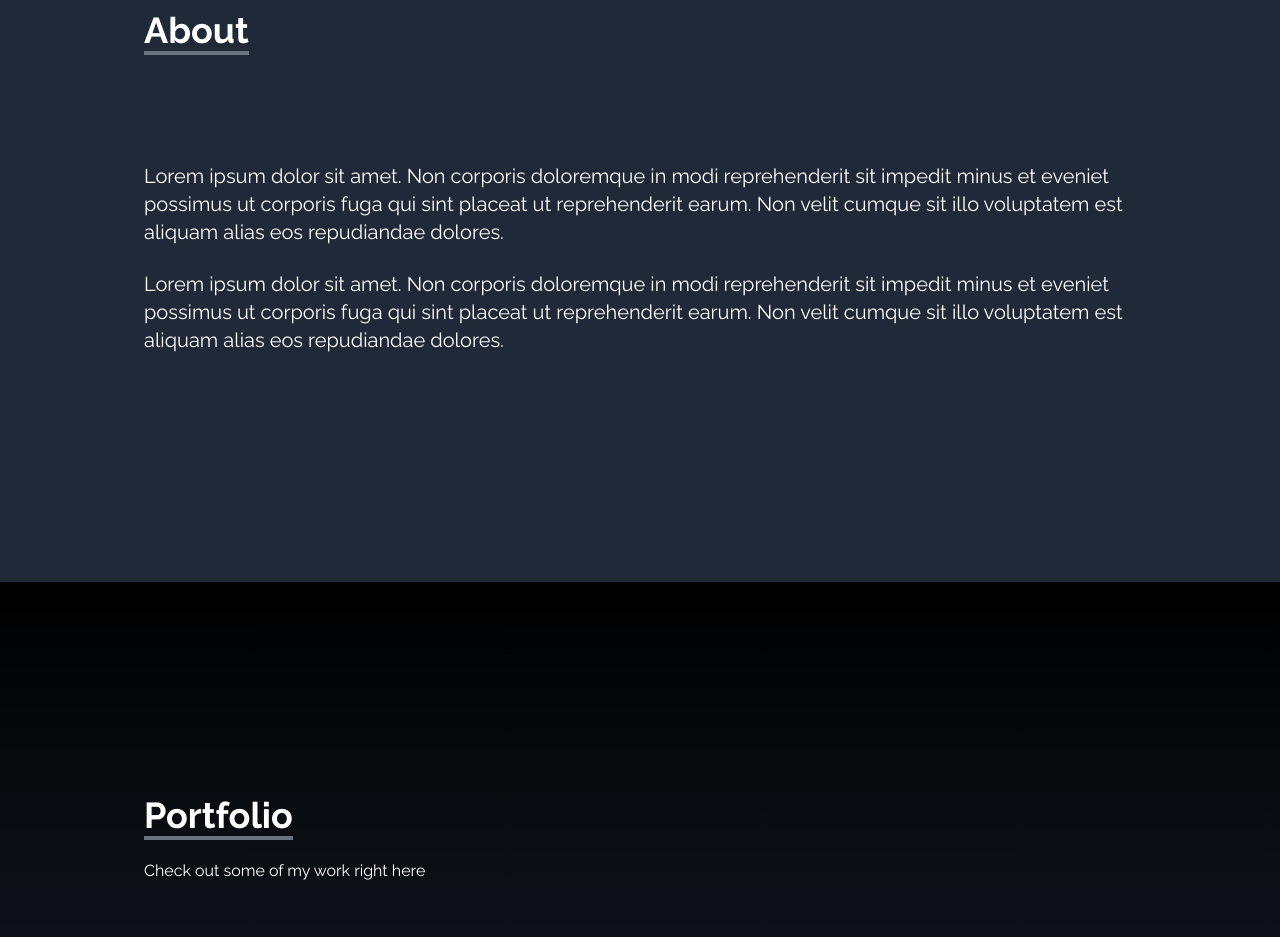
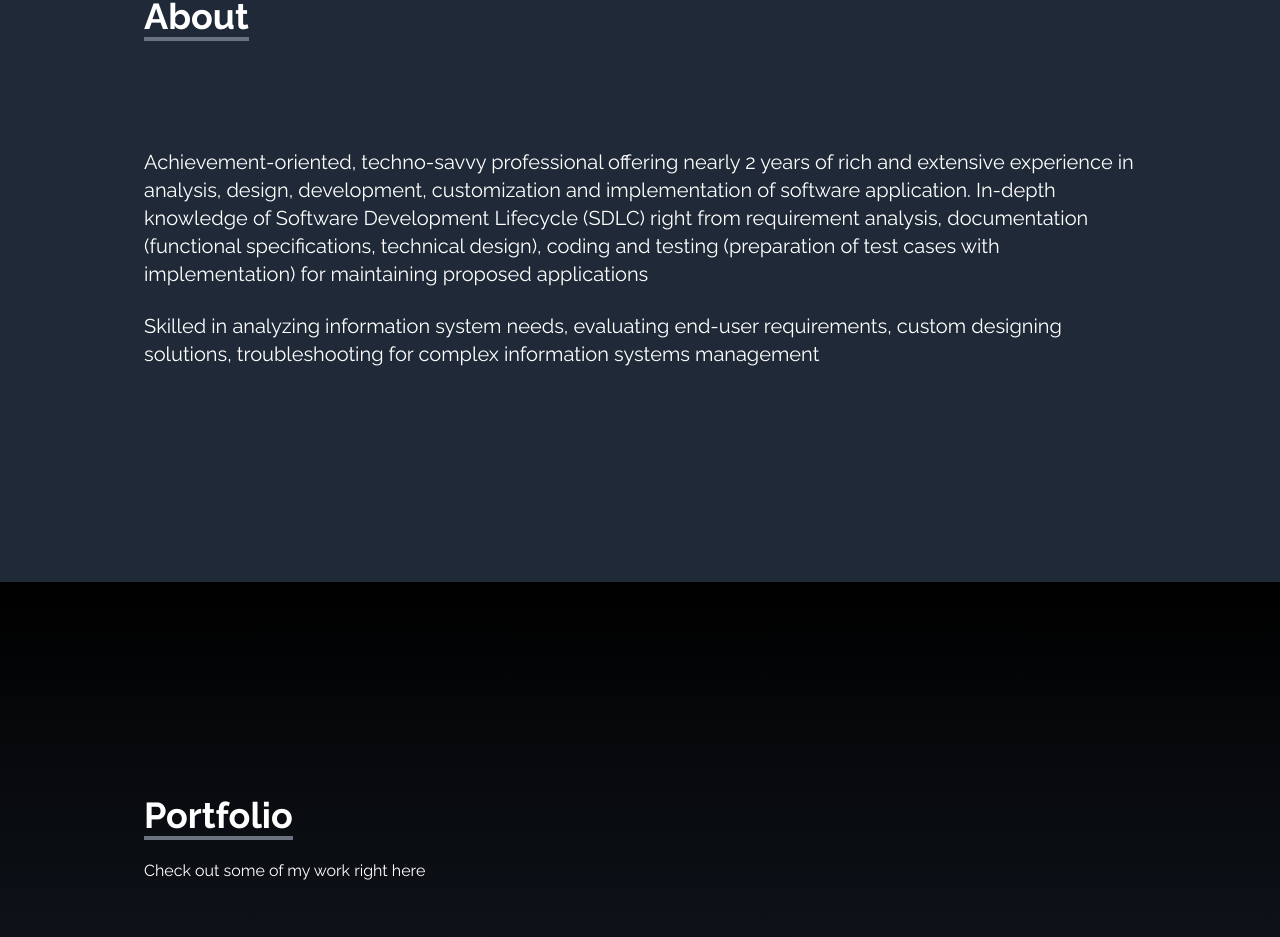
Before and after one commit to nikhilchhetri/my-portfolio, a React (Create React App) app: page / in a window 1280 px wide. Shown: the part 1018-1955 px from the top of the page. Built offline with nearby package versions, Linux system fonts and the light colour scheme.

Commit message:
Updated About Component

```diff
--- a/src/components/About.js
+++ b/src/components/About.js
@@ -13,17 +13,19 @@ const About = () => {
           </h1>
         </div>
         <p className="text-xl mt-20">
-          Lorem ipsum dolor sit amet. Non corporis doloremque in modi
-          reprehenderit sit impedit minus et eveniet possimus ut corporis fuga
-          qui sint placeat ut reprehenderit earum. Non velit cumque sit illo
-          voluptatem est aliquam alias eos repudiandae dolores.
+          Achievement-oriented, techno-savvy professional offering nearly 2
+          years of rich and extensive experience in analysis, design,
+          development, customization and implementation of software application.
+          In-depth knowledge of Software Development Lifecycle (SDLC) right from
+          requirement analysis, documentation (functional specifications,
+          technical design), coding and testing (preparation of test cases with
+          implementation) for maintaining proposed applications
         </p>
         <br />
         <p className="text-xl">
-          Lorem ipsum dolor sit amet. Non corporis doloremque in modi
-          reprehenderit sit impedit minus et eveniet possimus ut corporis fuga
-          qui sint placeat ut reprehenderit earum. Non velit cumque sit illo
-          voluptatem est aliquam alias eos repudiandae dolores.
+          Skilled in analyzing information system needs, evaluating end-user
+          requirements, custom designing solutions, troubleshooting for complex
+          information systems management
         </p>
       </div>
     </div>
```
